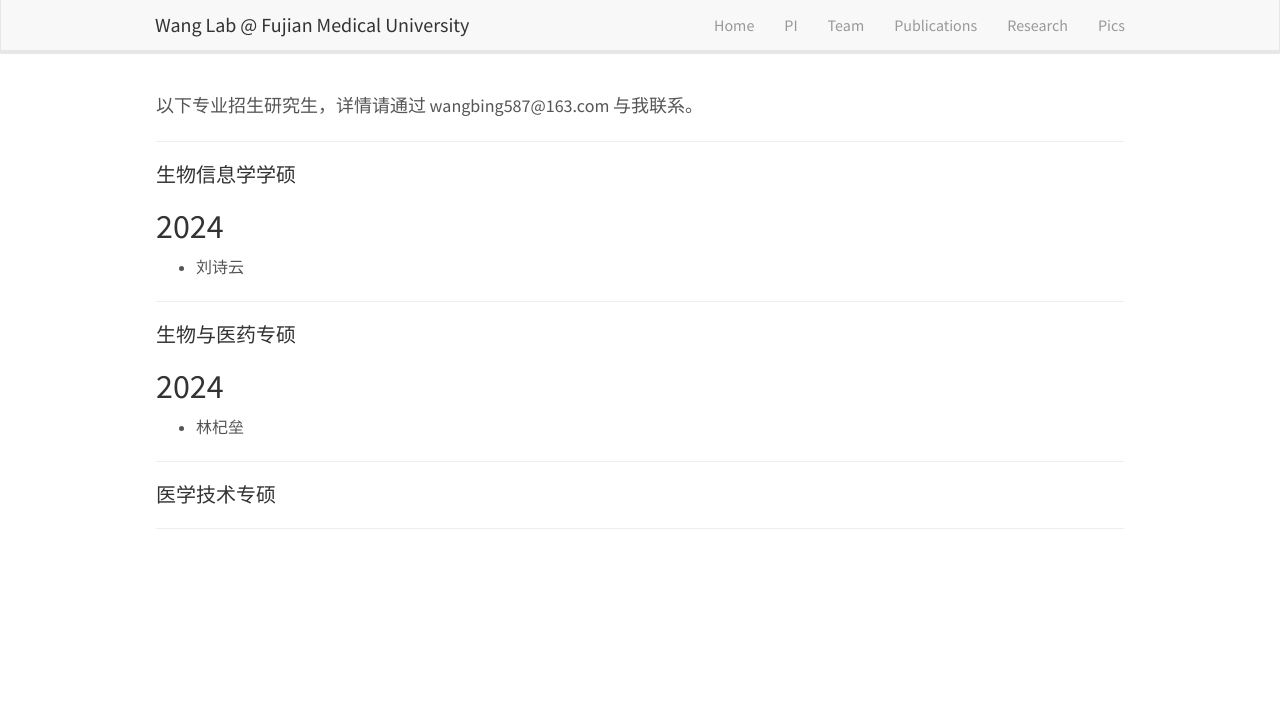
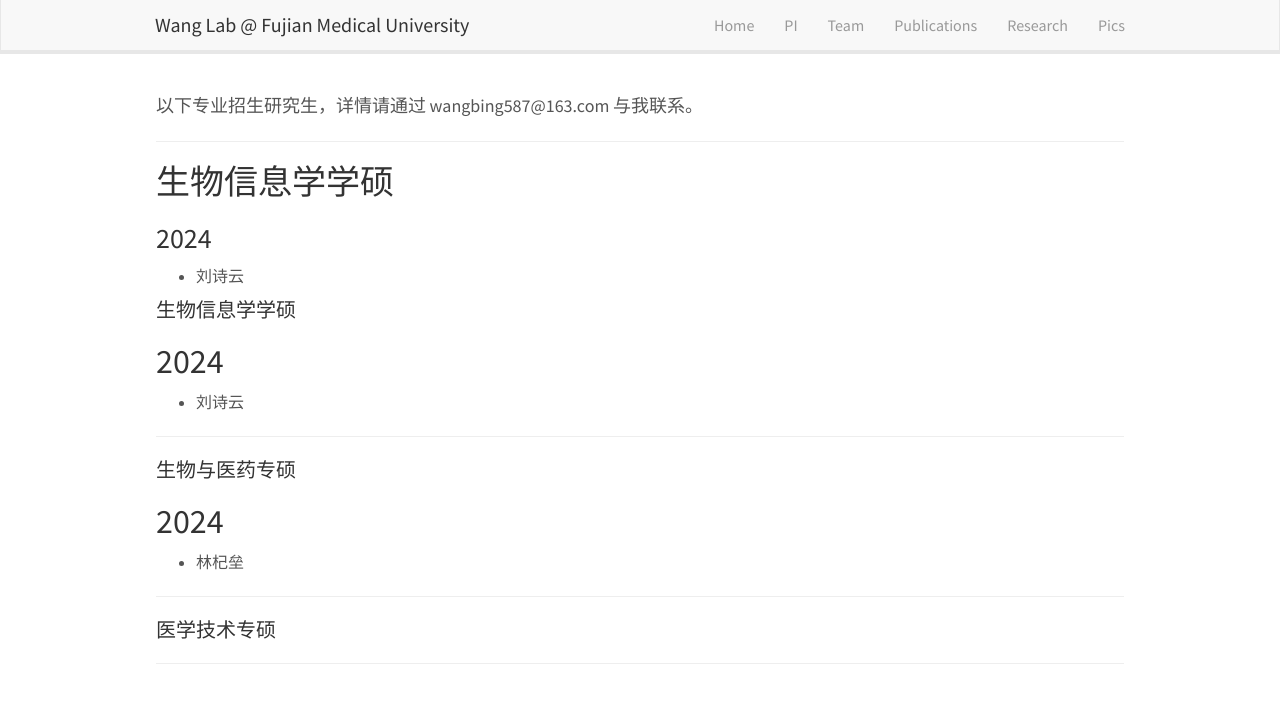
Before and after one commit to wangbing587/wangbing587.github.io, a Jekyll site: the page built from _pages/team.md, in a window 1280 px wide. Shown: the top 703 px of the page. Built offline with Jekyll 4.4.1, drawn with Linux system fonts in a browser that asks for light colours.

Commit message:
Update team.md with new information

```diff
--- a/_pages/team.md
+++ b/_pages/team.md
@@ -8,6 +8,12 @@ permalink: /team/
 
 <p><font size=4>以下专业招生研究生，详情请通过 wangbing587@163.com 与我联系。</font></p>
 <hr />
+
+
+## 生物信息学学硕
+### 2024
+- 刘诗云
+
 
 <h4>生物信息学学硕</h4>
 ## 2024
```
